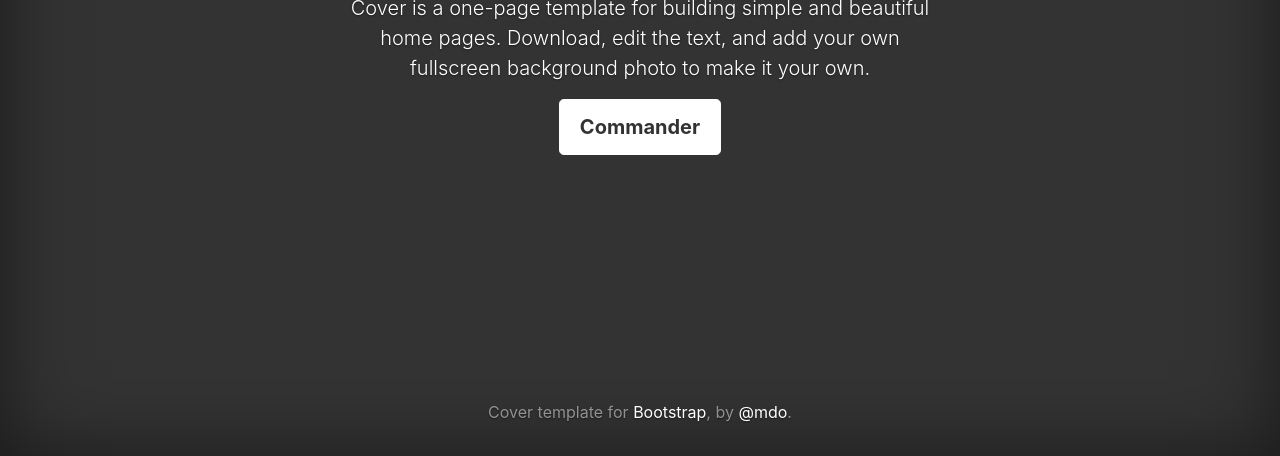
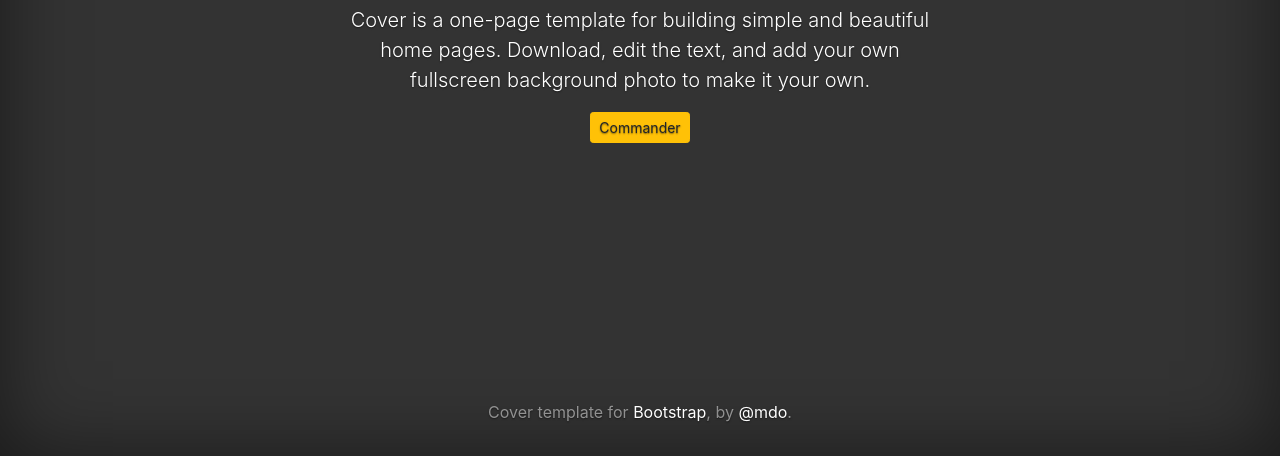
Before and after one commit to houz2019/floreness, a plain HTML site: page index.html in a window 1280 px wide. Shown: the part 344-800 px from the top of the page. Drawn offline with nearby package versions, Linux system fonts and the light colour scheme.

Commit message:
modif du fichier index

```diff
--- a/index.html
+++ b/index.html
@@ -34,7 +34,7 @@
         <h1 class="cover-heading">Fleurs 24/24.</h1>
         <p class="lead">Cover is a one-page template for building simple and beautiful home pages. Download, edit the text, and add your own fullscreen background photo to make it your own.</p>
         <p class="lead">
-          <a href="#" class="btn btn-lg btn-secondary">Commander</a>
+          <a href="#" class="btn btn-sm btn-warning">Commander</a>
         </p>
       </main>
 
```
